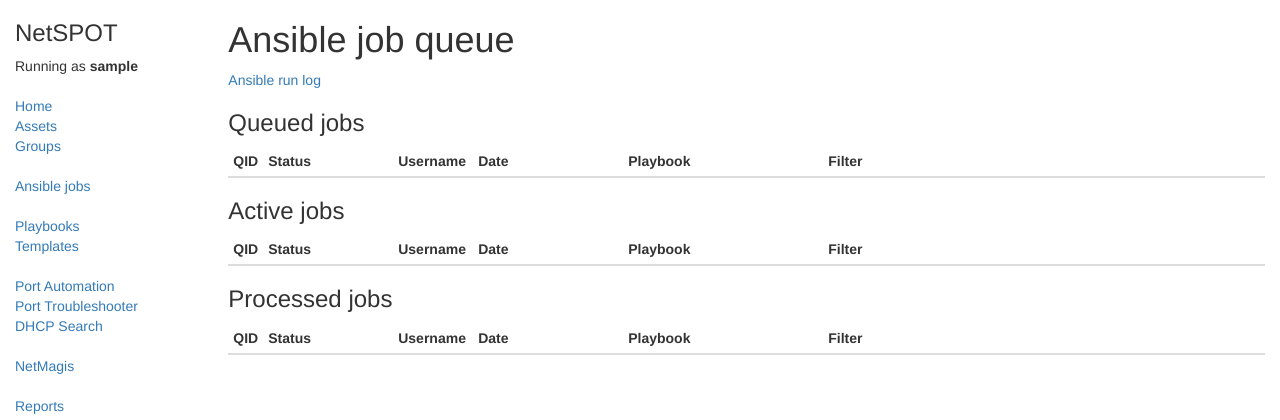
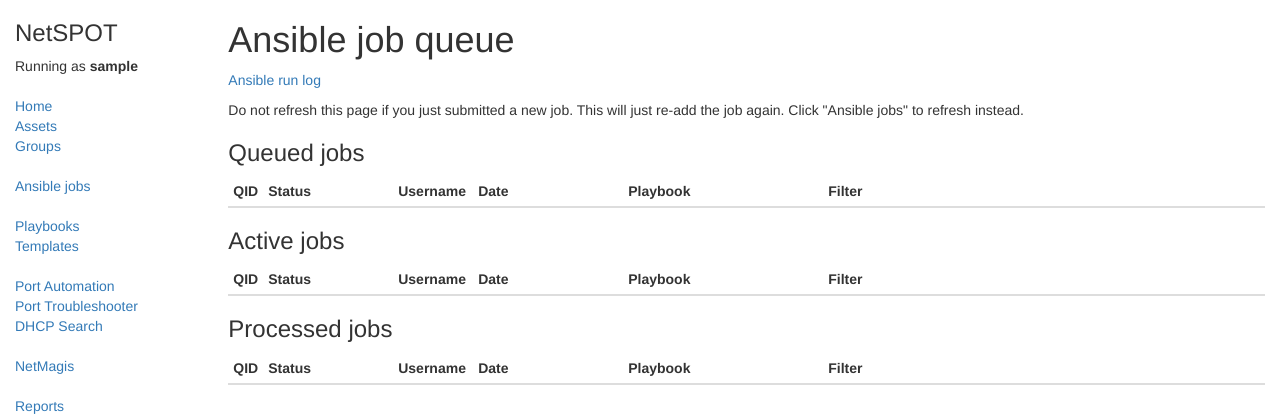
Before and after one commit to MaxIV-KitsControls/netspot, a Django app: page /ansibletasks/ in a window 1280 px wide. Shown: the top 420 px of the page. Run offline with Django 3.2, Linux system fonts and the light colour scheme; the visitor is signed in with stand-in values (Sample User, id 1); data that the repository does not hold is empty; parts of the project's set-up code (start-up, migrations or seed data) failed here and were passed over; some libraries are stand-ins or nearby versions.

Commit message:
Add message about not to refresh job queue.

```diff
--- a/netspot/templates/ansibletasks.htm
+++ b/netspot/templates/ansibletasks.htm
@@ -4,6 +4,8 @@
 <h1>Ansible job queue</h1>
 
 <p><a href="{% url 'playbook_log' %}">Ansible run log</a></p>
+
+<p>Do not refresh this page if you just submitted a new job. This will just re-add the job again. Click "Ansible jobs" to refresh instead.</p>
 
 {% if error_message %}
   <font color="red">{{ error_message }}</font>
```
